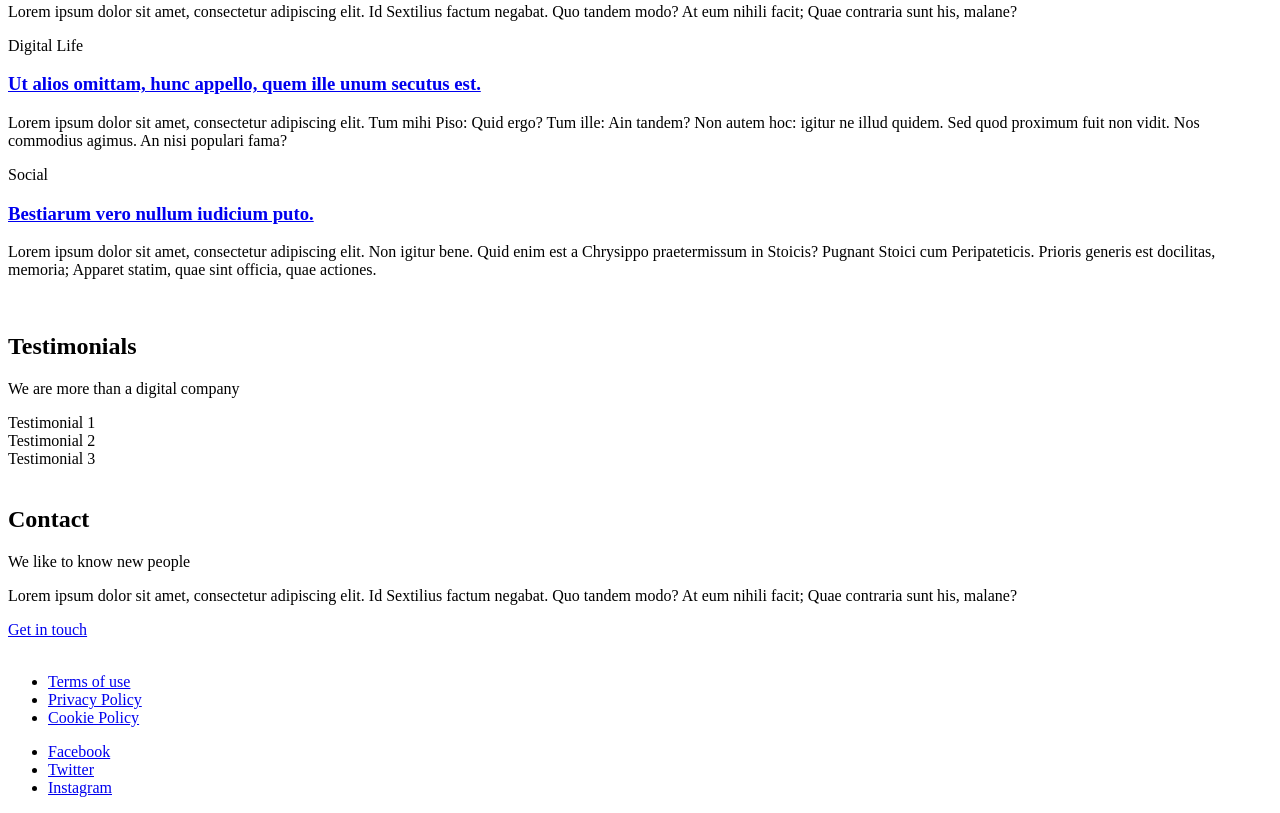
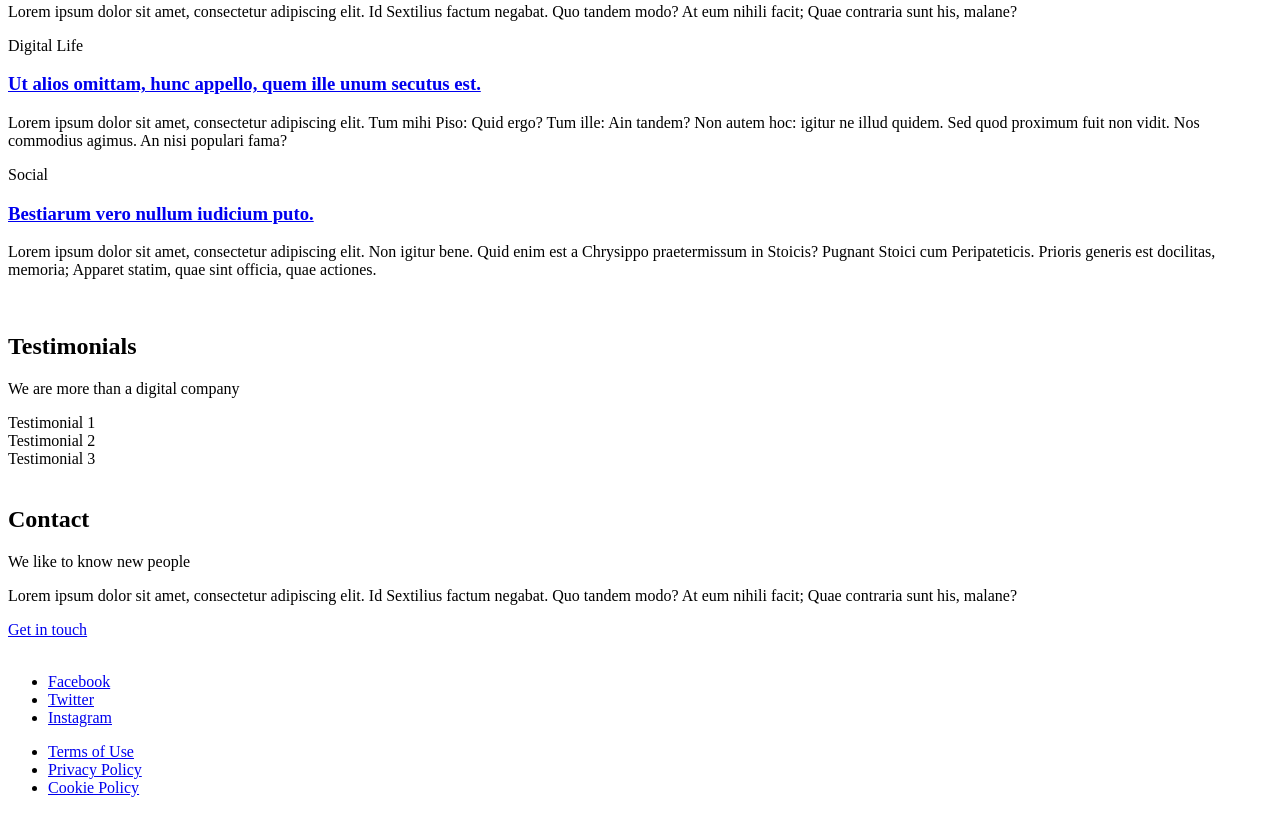
Before and after one commit to LeroySBN/alx-frontend, a plain HTML site: page 0x00-html_advanced/25-index.html in a window 1280 px wide. Shown: the part 1595-2408 px from the top of the page. Drawn offline with Linux system fonts and the light colour scheme.

Commit message:
Secondary navigation menu

```diff
--- a/0x00-html_advanced/25-index.html
+++ b/0x00-html_advanced/25-index.html
@@ -161,19 +161,19 @@
     <!-- Footer -->
     <footer>
       <div>
-        <div>
-          <ul>
-            <li><a href="#">Terms of use</a></li>
-            <li><a href="#">Privacy Policy</a></li>
-            <li><a href="#">Cookie Policy</a></li>
-          </ul>
-        </div>
         <ul>
           <li><a href="https://www.facebook.com/HolbertonSchool/">Facebook</a></li>
           <li><a href="https://twitter.com/holbertonschool">Twitter</a></li>
           <li><a href="https://www.instagram.com/holbertonschool/">Instagram</a></li>
         </ul>
       </div>
+      <div>
+        <ul>
+          <li><a href="#">Terms of Use</a></li>
+          <li><a href="#">Privacy Policy</a></li>
+          <li><a href="#">Cookie Policy</a></li>
+        </ul>
+      </div>
     </footer>
   </body>
 </html>
```
